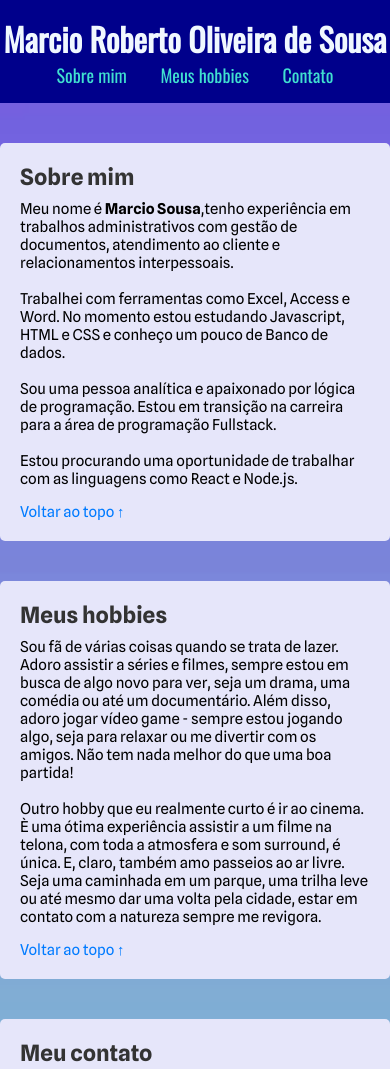
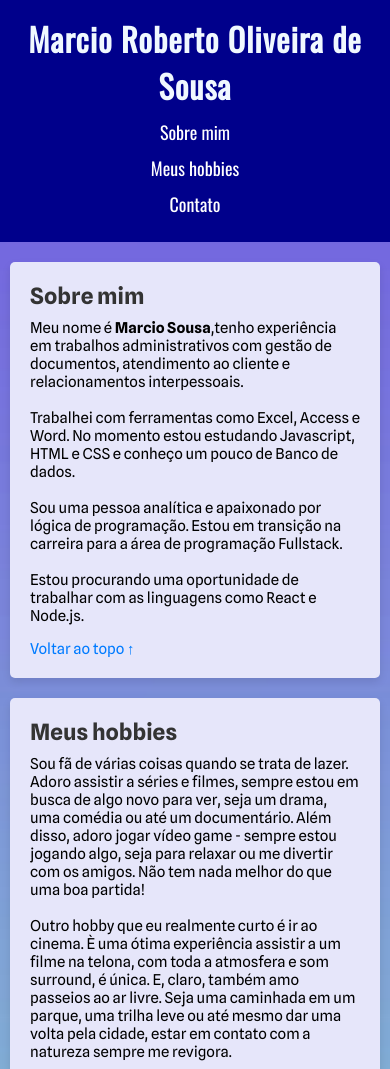
Before and after one commit to MarcioROBSousa/Sobre-mim, a plain HTML site: page index.html in a window 390 px wide. Shown: the top 1069 px of the page. Drawn offline with nearby package versions, Linux system fonts and the light colour scheme.

Commit message:
Apresentação

```diff
--- a/styles.css
+++ b/styles.css
@@ -1,8 +1,8 @@
 /* Reset básico */
 * {
-    margin: 0;
-    padding: 0;
-    box-sizing: border-box;
+   margin: 0;
+   padding: 0;
+   box-sizing: border-box;
 }
 
 /* Estilizando o corpo */
@@ -23,6 +23,10 @@ header{
     color: aliceblue;
     padding: 15px 0;
 }
+header h1 {
+   font-size: 32px;
+   letter-spacing: 1px;
+}
 header h2{
    font-family: Oswald, sans-serif;
    color: aliceblue;
@@ -37,9 +41,9 @@ nav ul li {
     margin: 0 15px;
 }
 nav a {
-    color: #40E0D0;
-    text-decoration: none; /*tira o sulbinhado do link*/
+    text-decoration: none; /* tira o sublinhado do link */
     font-size: 18px;
+    color: #ffffff;
 }
 nav a:hover {
     text-decoration: underline;
@@ -52,6 +56,7 @@ nav a:hover {
     background-color: #E6E6FA;
     border-radius: 5px;
     text-align: left;
+    box-shadow: 0 4px 8px rgba(0, 0, 0, 0.1);
  }
  h2 {
     color: #333;
@@ -63,9 +68,11 @@ nav a:hover {
     margin-top: 15px;
     color: #007bff;
     text-decoration: none;
+    transition: 0.3s ease;
  }
  .voltar:hover {
     text-decoration: underline;
+    color: #0056b3;
  }
  #sobre {
     font-family:Spline Sans, sans-serif;
@@ -80,3 +87,13 @@ nav a:hover {
     font-family:Spline Sans, sans-serif;
     font-size: 15px;
  }
+ @media (max-width: 600px) {
+   nav ul li {
+       display: block;
+       margin: 10px 0;
+   }
+
+   section {
+       margin: 20px 10px;
+   }
+}
```
Also changed, not shown: img/Captura de tela.png (added), 1 other file.
